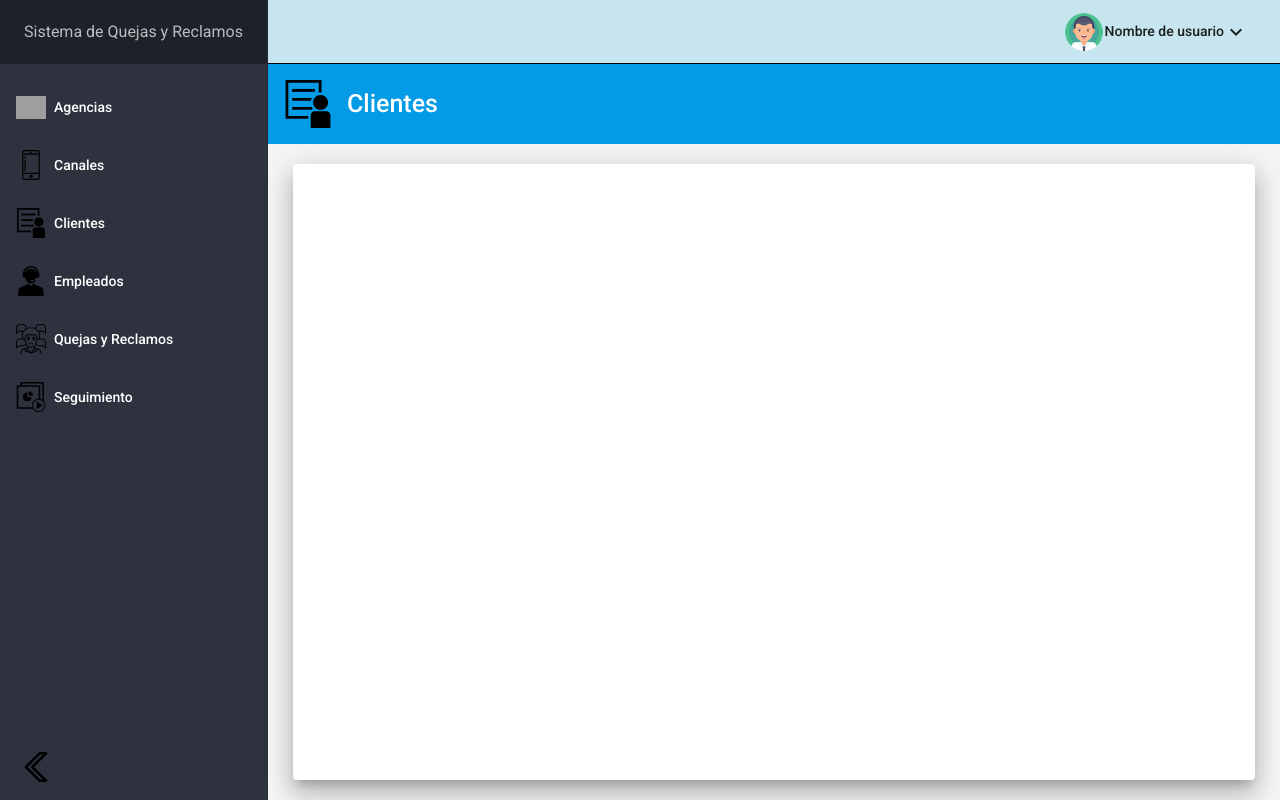
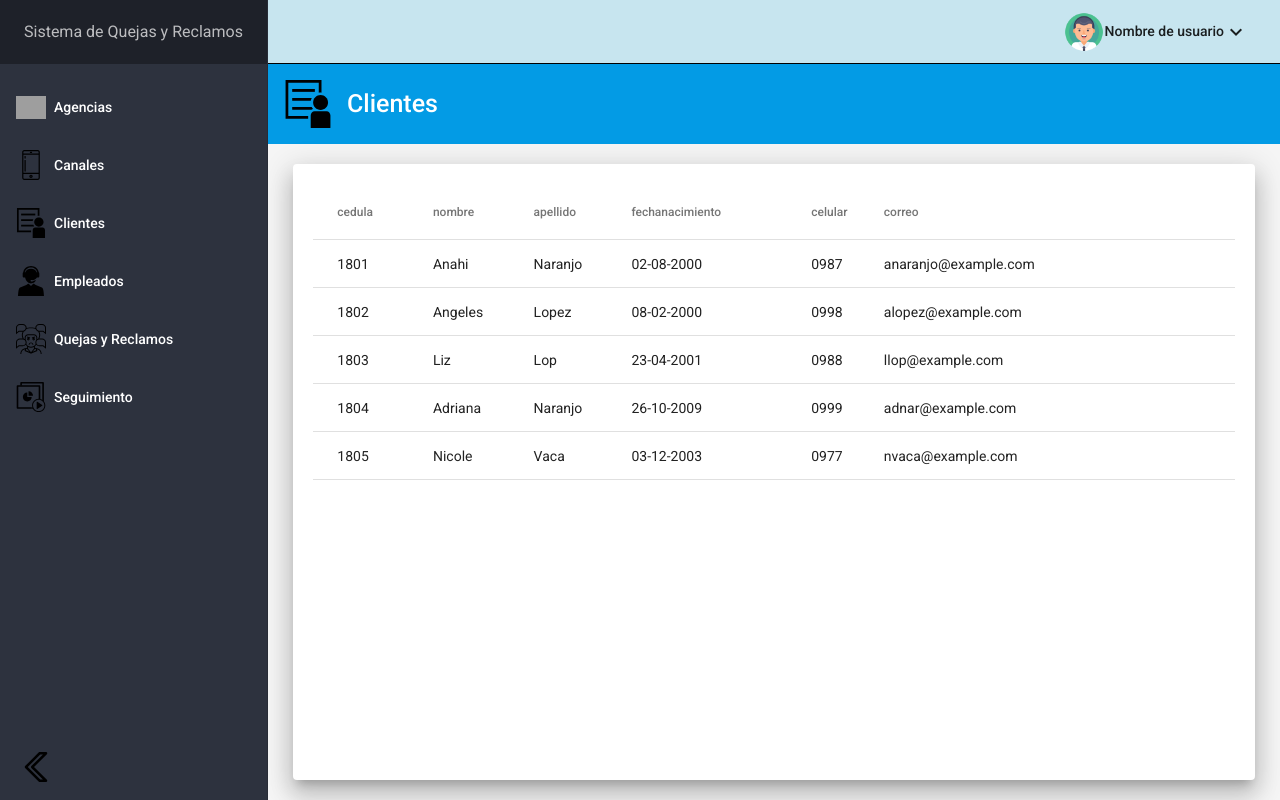
Before and after one commit to Eldinosaur/sistema, an Angular app: page /clientes in a window 1280 px wide. Built offline with nearby package versions, Linux system fonts and the light colour scheme; grey boxes are pictures that could not be loaded.

Commit message:
tablas dinamicas de clientes, canales, empleados

```diff
--- a/projects/app-qr/src/app/canales/pages/page-list/page-list.component.html
+++ b/projects/app-qr/src/app/canales/pages/page-list/page-list.component.html
@@ -1,2 +1,4 @@
 <qr-title></qr-title>
-<qr-container></qr-container>
+<qr-container>
+    <qr-table [data]="data" [columns]="listFields"></qr-table>
+</qr-container>
--- a/projects/app-qr/src/app/canales/pages/page-list/page-list.component.ts
+++ b/projects/app-qr/src/app/canales/pages/page-list/page-list.component.ts
@@ -6,7 +6,15 @@ import { Component, OnInit } from '@angular/core';
   styleUrls: ['./page-list.component.css']
 })
 export class PageListComponent implements OnInit {
-
+//id, canal, descripcion
+data:any[]=[
+  {id:1,canal:'Correo electronico',descripcion:'Recepcion de quejas por correo electronico'},
+  {id:2,canal:'Telefono',descripcion:'Recepcion de quejas por telefono'},
+  {id:3,canal:'Fax', descripcion:'Recepcion de quejas por fax'},
+  {id:4,canal:'Cartas',descripcion:'Recepcion de quejas por cartas'},
+  {id:5,canal:'Oficio', descripcion:'Recepcion de quejas por medio de un oficio escrito'}
+]
+listFields:string[]=['id','canal', 'descripcion']
   constructor() { }
 
   ngOnInit(): void {
--- a/projects/app-qr/src/app/clientes/pages/page-list/page-list.component.html
+++ b/projects/app-qr/src/app/clientes/pages/page-list/page-list.component.html
@@ -1,2 +1,4 @@
 <qr-title></qr-title>
-<qr-container></qr-container>
+<qr-container>
+    <qr-table [data]="data" [columns]="listFields"></qr-table>
+</qr-container>
--- a/projects/app-qr/src/app/clientes/pages/page-list/page-list.component.ts
+++ b/projects/app-qr/src/app/clientes/pages/page-list/page-list.component.ts
@@ -6,6 +6,15 @@ import { Component, OnInit } from '@angular/core';
   styleUrls: ['./page-list.component.css']
 })
 export class PageListComponent implements OnInit {
+  //cedula, nombre, apellido, fecha de nacimiento, celular, correo
+  data:any[]=[
+    {cedula:'1801',nombre:'Anahi',apellido:'Naranjo',fechanacimiento:'02-08-2000',celular:'0987',correo:'anaranjo@example.com'},
+    {cedula:'1802',nombre:'Angeles',apellido:'Lopez',fechanacimiento:'08-02-2000',celular:'0998',correo:'alopez@example.com'},
+    {cedula:'1803',nombre:'Liz',apellido:'Lop',fechanacimiento:'23-04-2001',celular:'0988',correo:'llop@example.com'},
+    {cedula:'1804',nombre:'Adriana',apellido:'Naranjo',fechanacimiento:'26-10-2009',celular:'0999',correo:'adnar@example.com'},
+    {cedula:'1805',nombre:'Nicole',apellido:'Vaca',fechanacimiento:'03-12-2003',celular:'0977',correo:'nvaca@example.com'}
+  ]
+  listFields:string[]=['cedula','nombre','apellido','fechanacimiento','celular','correo']
 
   constructor() { }
 
--- a/projects/app-qr/src/app/empleados/pages/page-list/page-list.component.html
+++ b/projects/app-qr/src/app/empleados/pages/page-list/page-list.component.html
@@ -1,2 +1,4 @@
 <qr-title></qr-title>
-<qr-container></qr-container>
+<qr-container>
+    <qr-table [data]="data" [columns]="listFields"></qr-table>
+</qr-container>
--- a/projects/app-qr/src/app/empleados/pages/page-list/page-list.component.ts
+++ b/projects/app-qr/src/app/empleados/pages/page-list/page-list.component.ts
@@ -6,7 +6,15 @@ import { Component, OnInit } from '@angular/core';
   styleUrls: ['./page-list.component.css']
 })
 export class PageListComponent implements OnInit {
-
+//cedula, nombre, apellido , cargo, correo
+data:any[]=[
+  {cedula:'1701',nombre:'Karina',apellido:'Lopez',cargo:'Gerente',correo:'klopez@example.com'},
+  {cedula:'1702',nombre:'Johan',apellido:'Curicho',cargo:'Supervisor',correo:'jcuricho@example.com'},
+  {cedula:'1703',nombre:'Marco',apellido:'Araujo',cargo:'Manager',correo:'maraujo@example.com'},
+  {cedula:'1704',nombre:'Paola',apellido:'Egüez',cargo:'Secretaria',correo:'peguez@example.com'},
+  {cedula:'1705',nombre:'Aylin',apellido:'Gomez',cargo:'Publicista',correo:'agomez@example.com'}
+]
+listFields:string[]=['cedula','nombre','apellido','cargo','correo']
   constructor() { }
 
   ngOnInit(): void {
```
